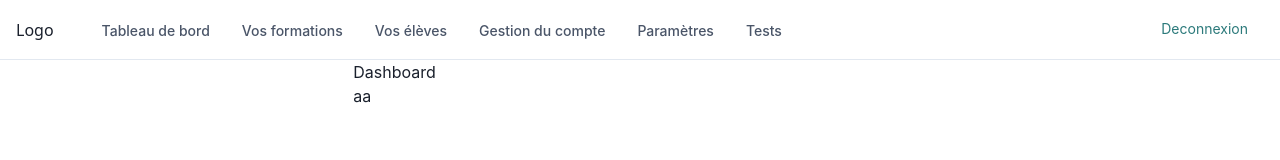
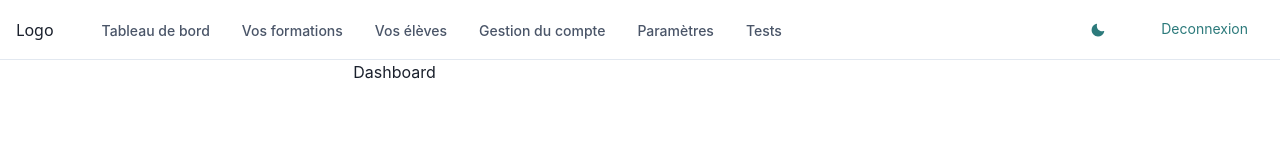
Before and after one commit to MikeCodeur/react-ts-template, a React (Create React App) app: page /login in a window 1280 px wide. Both pictures are taken after a click on the button "Connexion". Shown: the top 160 px of the page. Built offline with nearby package versions, Linux system fonts and the light colour scheme.

Commit message:
darkMode

```diff
--- a/src/components/AppBar.tsx
+++ b/src/components/AppBar.tsx
@@ -17,18 +17,21 @@ import {
   useColorModeValue,
   useBreakpointValue,
   useDisclosure,
+  useColorMode,
 } from '@chakra-ui/react'
 import {
   HamburgerIcon,
   CloseIcon,
   ChevronDownIcon,
   ChevronRightIcon,
+  MoonIcon,
 } from '@chakra-ui/icons'
 import {useAuth} from '../context/AuthContext'
 
 export const AppBar = () => {
   const {isOpen, onToggle} = useDisclosure()
   const {login, register, logout, authUser} = useAuth()
+  const {colorMode, toggleColorMode} = useColorMode()
   return (
     <Box>
       <Flex
@@ -76,6 +79,14 @@ export const AppBar = () => {
           direction={'row'}
           spacing={6}
         >
+          <Button
+            fontSize={'sm'}
+            fontWeight={400}
+            variant={'ghost'}
+            onClick={() => toggleColorMode()}
+          >
+            <MoonIcon />
+          </Button>
           <Button
             fontSize={'sm'}
             fontWeight={400}
--- a/src/components/ThemeAppProvider.tsx
+++ b/src/components/ThemeAppProvider.tsx
@@ -1,7 +1,7 @@
 import * as React from 'react'
 import {ChakraProvider, extendTheme, withDefaultProps} from '@chakra-ui/react'
 import {useAppTheme} from '../context/ThemeContext'
-import {theme as HyperTheme} from '../theme'
+
 type ThemeAppProviderTypes = {
   children: React.ReactNode
 }
--- a/src/pages/schoolowner/Dashboard/index.tsx
+++ b/src/pages/schoolowner/Dashboard/index.tsx
@@ -4,7 +4,6 @@ export const Dashboard = () => {
   return (
     <ContainerPage>
       <h1>Dashboard</h1>
-      <Box w={'100%'}>aa</Box>
     </ContainerPage>
   )
 }
```
